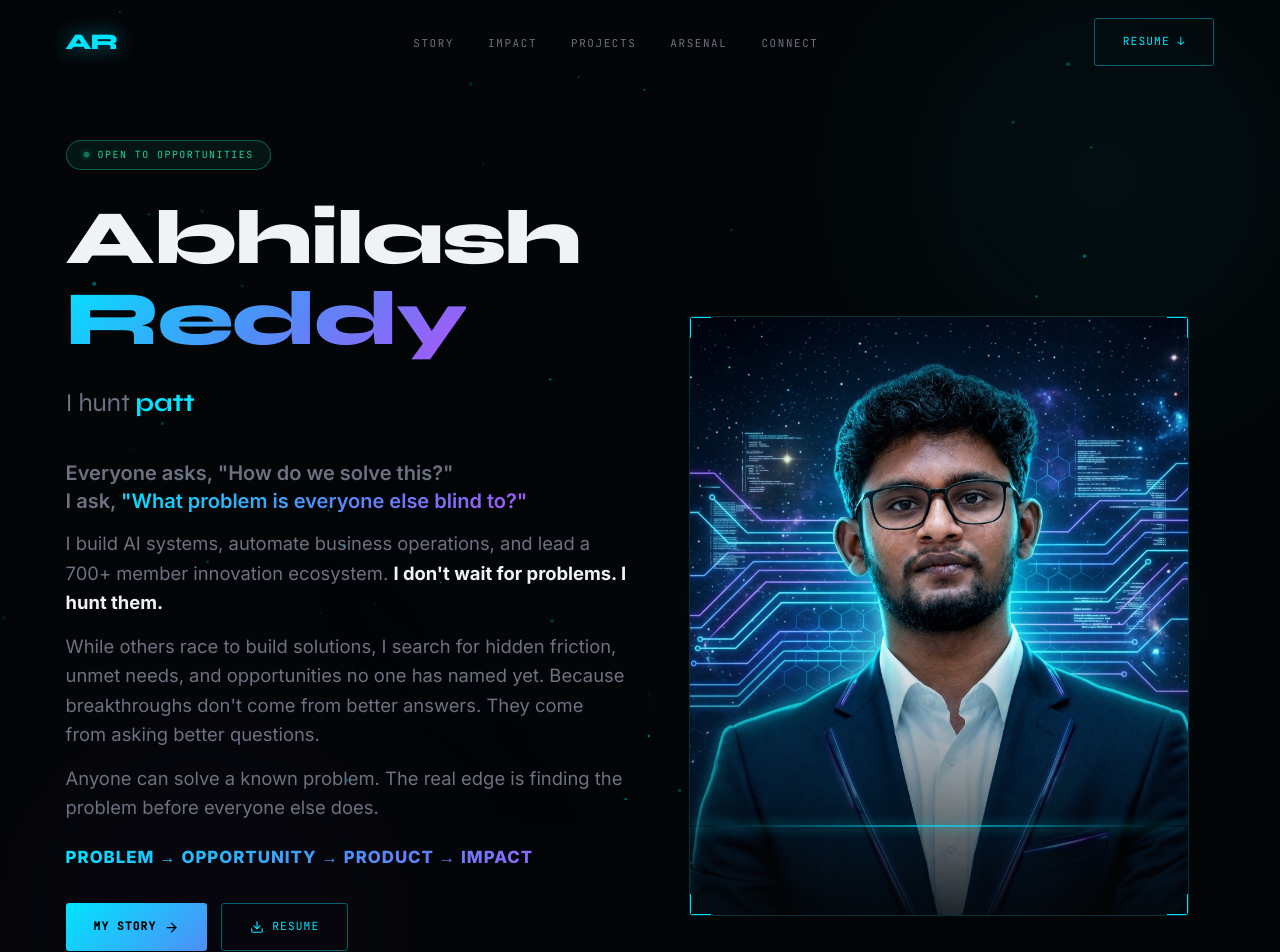
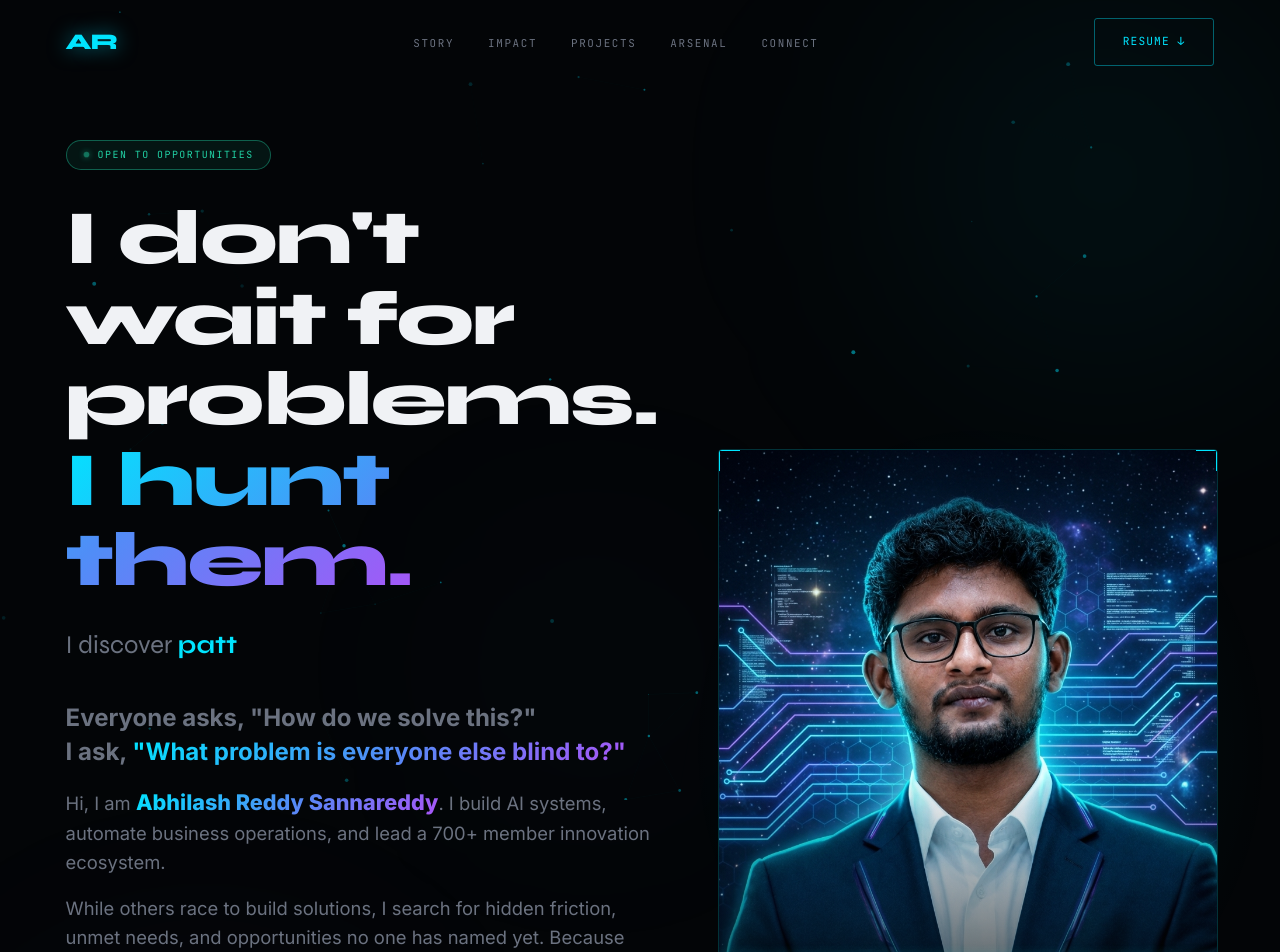
Before and after one commit to Abhilashreddysannareddy/portfolio, a React (Vite) app: page / in a window 1280 px wide. Shown: the top 952 px of the page. Built offline with nearby package versions, Linux system fonts and the light colour scheme.

Commit message:
Restore problem hunting H1 and format user name

```diff
--- a/src/App.jsx
+++ b/src/App.jsx
@@ -152,22 +152,27 @@ export default function App() {
             </motion.div>
 
             <motion.h1 className="hero__name" initial={{opacity:0,y:40}} animate={{opacity:1,y:0}} transition={{delay:.4,duration:.9}}>
-              Abhilash <span className="grad">Reddy</span>
+              I don't wait for problems.<br/>
+              <span className="grad">I hunt them.</span>
             </motion.h1>
 
             <motion.p className="hero__typing" initial={{opacity:0}} animate={{opacity:1}} transition={{delay:.7}}>
-              I hunt <span className="typed-word">{typed}<span className="cursor">|</span></span>
+              I discover <span className="typed-word">{typed}<span className="cursor">|</span></span>
             </motion.p>
 
-            <motion.div className="hero__sub" initial={{opacity:0}} animate={{opacity:1}} transition={{delay:.85}} style={{display: 'flex', flexDirection: 'column', gap: '14px', lineHeight: '1.6'}}>
-              <p style={{fontSize: '1.25rem', fontWeight: 600, color: 'var(--text-bright)', lineHeight: '1.4'}}>
+            <motion.div className="hero__sub" initial={{opacity:0}} animate={{opacity:1}} transition={{delay:.85}} style={{display: 'flex', flexDirection: 'column', gap: '16px', lineHeight: '1.6'}}>
+              <p style={{fontSize: '1.5rem', fontWeight: 700, color: 'var(--text-bright)', lineHeight: '1.4'}}>
                 Everyone asks, "How do we solve this?"<br/>
                 I ask, <span className="grad">"What problem is everyone else blind to?"</span>
               </p>
-              <p>I build AI systems, automate business operations, and lead a 700+ member innovation ecosystem. <strong>I don't wait for problems. I hunt them.</strong></p>
+
+              <p>Hi, I am <strong className="grad" style={{fontSize: '1.35rem', fontWeight: 800}}>Abhilash Reddy Sannareddy</strong>. I build AI systems, automate business operations, and lead a 700+ member innovation ecosystem.</p>
+
               <p>While others race to build solutions, I search for hidden friction, unmet needs, and opportunities no one has named yet. Because breakthroughs don't come from better answers. They come from asking better questions.</p>
+
               <p>Anyone can solve a known problem. The real edge is finding the problem before everyone else does.</p>
-              <span className="grad" style={{fontFamily:'var(--syne)', fontWeight:800, letterSpacing:'1px', display:'block', marginTop:'8px', fontSize:'1.05rem'}}>PROBLEM → OPPORTUNITY → PRODUCT → IMPACT</span>
+
+              <span className="grad" style={{fontFamily:'var(--syne)', fontWeight:800, letterSpacing:'1px', display:'block', marginTop:'6px', fontSize:'1.1rem'}}>PROBLEM → OPPORTUNITY → PRODUCT → IMPACT</span>
             </motion.div>
 
             <motion.div className="hero__cta" initial={{opacity:0,y:20}} animate={{opacity:1,y:0}} transition={{delay:1}}>
```
